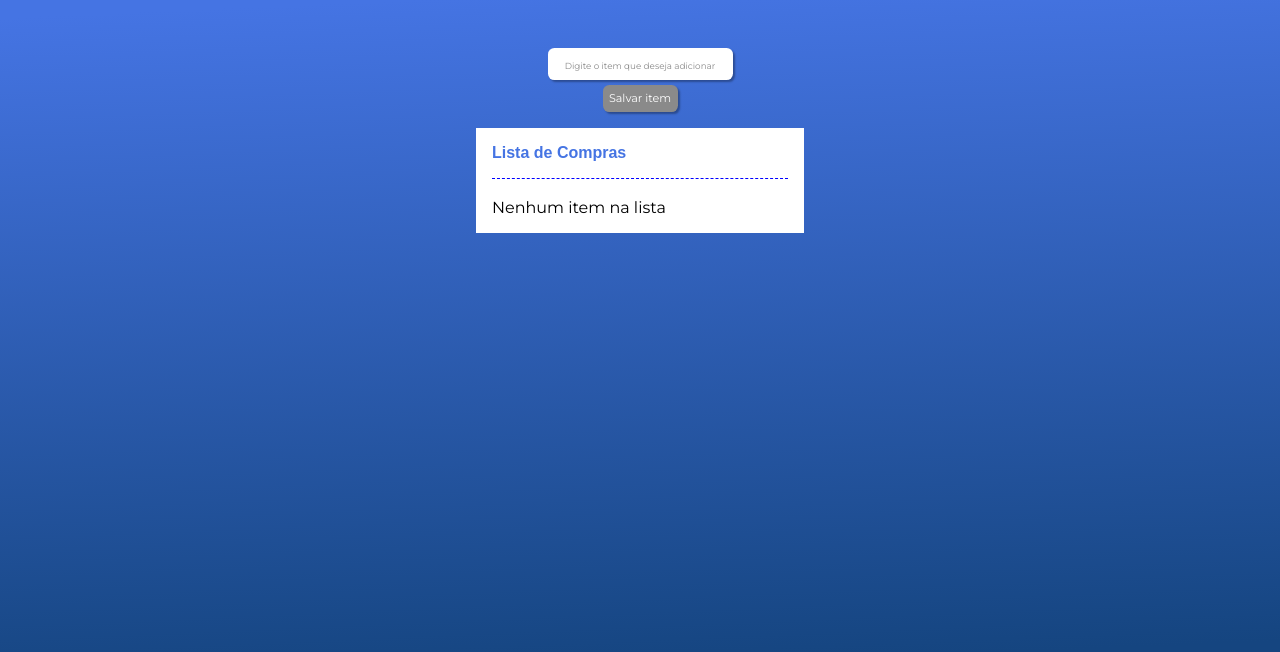
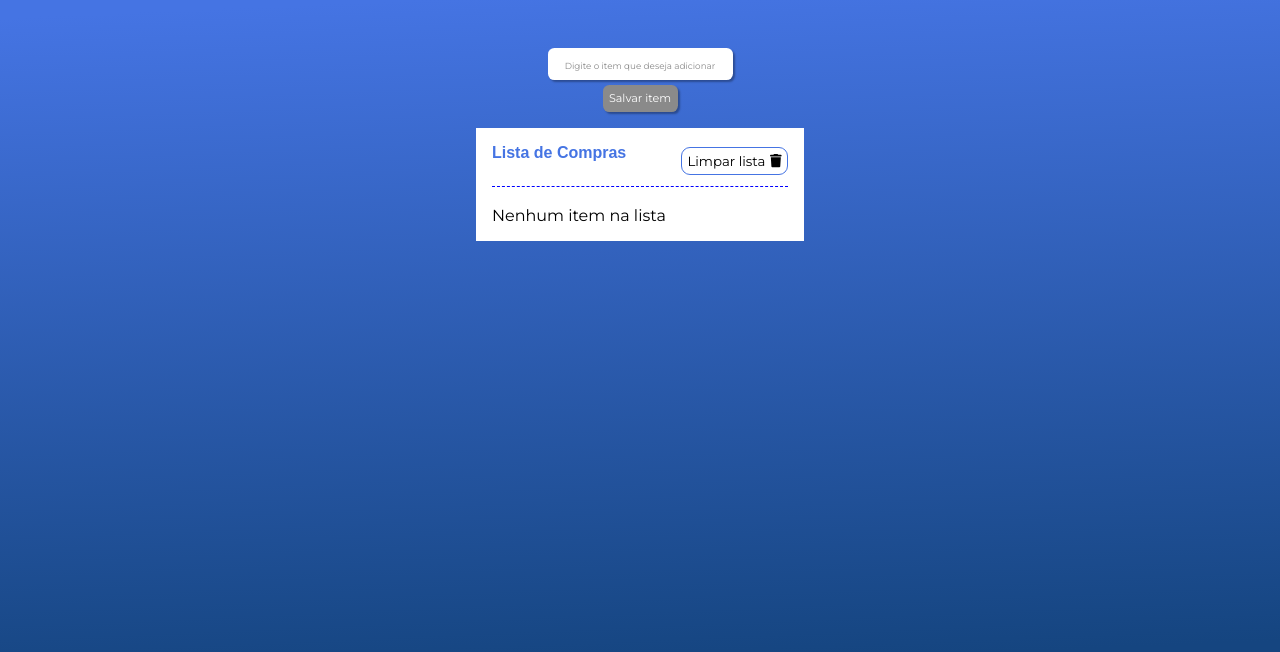
Before and after one commit to Junior743/alura-angular-lifecycle, an Angular app: page / in a window 1280 px wide. Shown: the top 652 px of the page. Built offline with nearby package versions, Linux system fonts and the light colour scheme; a web font is replaced by a local one.

Commit message:
feat: enhance shopping list UI with header and button for clearing list; implement delete functionality for items

```diff
--- a/src/app/app.component.css
+++ b/src/app/app.component.css
@@ -16,9 +16,7 @@
 }
 
 .lista h4 {
-  border-bottom: 1px solid blue;
   padding-bottom: 1rem;
-  border-style: none none dashed none;
   font-family: 'Mansalva', sans-serif;
   color: #4574e3;
 }
@@ -69,3 +67,24 @@ small {
 .line-through {
   text-decoration: line-through;
 }
+
+.header-lista {
+  align-items: center;
+  border-bottom: 1px solid blue;
+  border-style: none none dashed none;
+  display: flex;
+  justify-content: space-between;
+  padding-bottom: 0.5rem;
+}
+
+.btn-header {
+  background-color: transparent;
+  border: 1px solid #4574e3;
+  padding: 5px;
+  display: flex;
+  justify-content: space-between;
+  align-items: center;
+  gap: 5px;
+  border-radius: 9px;
+  cursor: pointer;
+}
--- a/src/app/app.component.html
+++ b/src/app/app.component.html
@@ -3,13 +3,20 @@
 
   <div class="container">
     <div class="lista">
-      <h4 class="title-list">Lista de Compras</h4>
+      <div class="header-lista">
+        <h4 class="title-list">Lista de Compras</h4>
+        <button class="btn-header" (click)="limparLista()">
+          <span>Limpar lista</span>
+          <fa-icon [icon]="faTrash"></fa-icon>
+        </button>
+      </div>
 
       <div *ngIf="listaCompras.length; else listaVazia">
         <div *ngFor="let item of listaCompras">
           <app-item
             [item]="item"
             (emitindoItemParaEditar)="editarItem($event)"
+            (emitindoItemParaDeletar)="deletarItem($event)"
           ></app-item>
         </div>
       </div>
--- a/src/app/app.component.ts
+++ b/src/app/app.component.ts
@@ -1,4 +1,5 @@
 import { Component, DoCheck, OnInit } from '@angular/core';
+import { faTrash } from '@fortawesome/free-solid-svg-icons';
 import { Item } from './interfaces/Item';
 import { ListaDeCompraService } from './service/lista-de-compra.service';
 
@@ -11,6 +12,7 @@ export class AppComponent implements OnInit, DoCheck {
   title = 'app-lista-de-compras';
   listaCompras!: Array<Item>;
   itemParaSerEditado!: Item;
+  faTrash = faTrash;
 
   constructor(private listaDeCompraService: ListaDeCompraService) {}
 
@@ -22,7 +24,21 @@ export class AppComponent implements OnInit, DoCheck {
     this.listaDeCompraService.atualizarLocalStorage();
   }
 
+  atualizarListaCompras() {
+    this.listaCompras = this.listaDeCompraService.getListaDeCompra();
+  }
+
+  deletarItem(itemId: number) {
+    this.listaDeCompraService.deletarItemDaLista(itemId);
+    this.atualizarListaCompras();
+  }
+
   editarItem(item: Item) {
     this.itemParaSerEditado = { ...item };
   }
+
+  limparLista() {
+    this.listaDeCompraService.limparLista();
+    this.atualizarListaCompras();
+  }
 }
```
